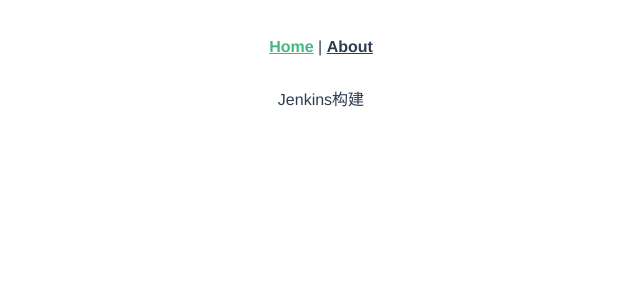
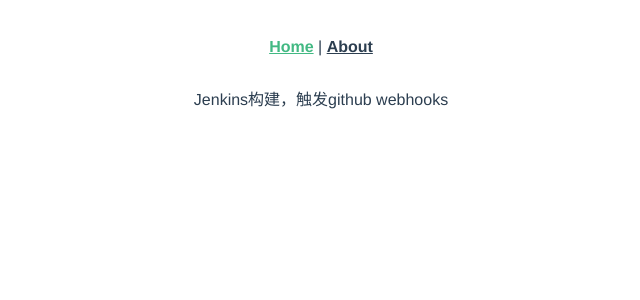
Before and after one commit to fncheng/frontend-learn, a Vue app: page /about in a window 1280 px wide. Shown: the top 300 px of the page, without its empty margins (319-959 px from the left). Built offline with nearby package versions, Linux system fonts and the light colour scheme; the HTML template or start-up script is replaced by a standard one.

Commit message:
feat: webhooks自动构建

```diff
--- a/src/views/Home.vue
+++ b/src/views/Home.vue
@@ -1,7 +1,7 @@
 <template>
   <div class="home">
     <div>
-      Jenkins构建
+      Jenkins构建，触发github webhooks
       <!-- 123 -->
     </div>
   </div>
```
